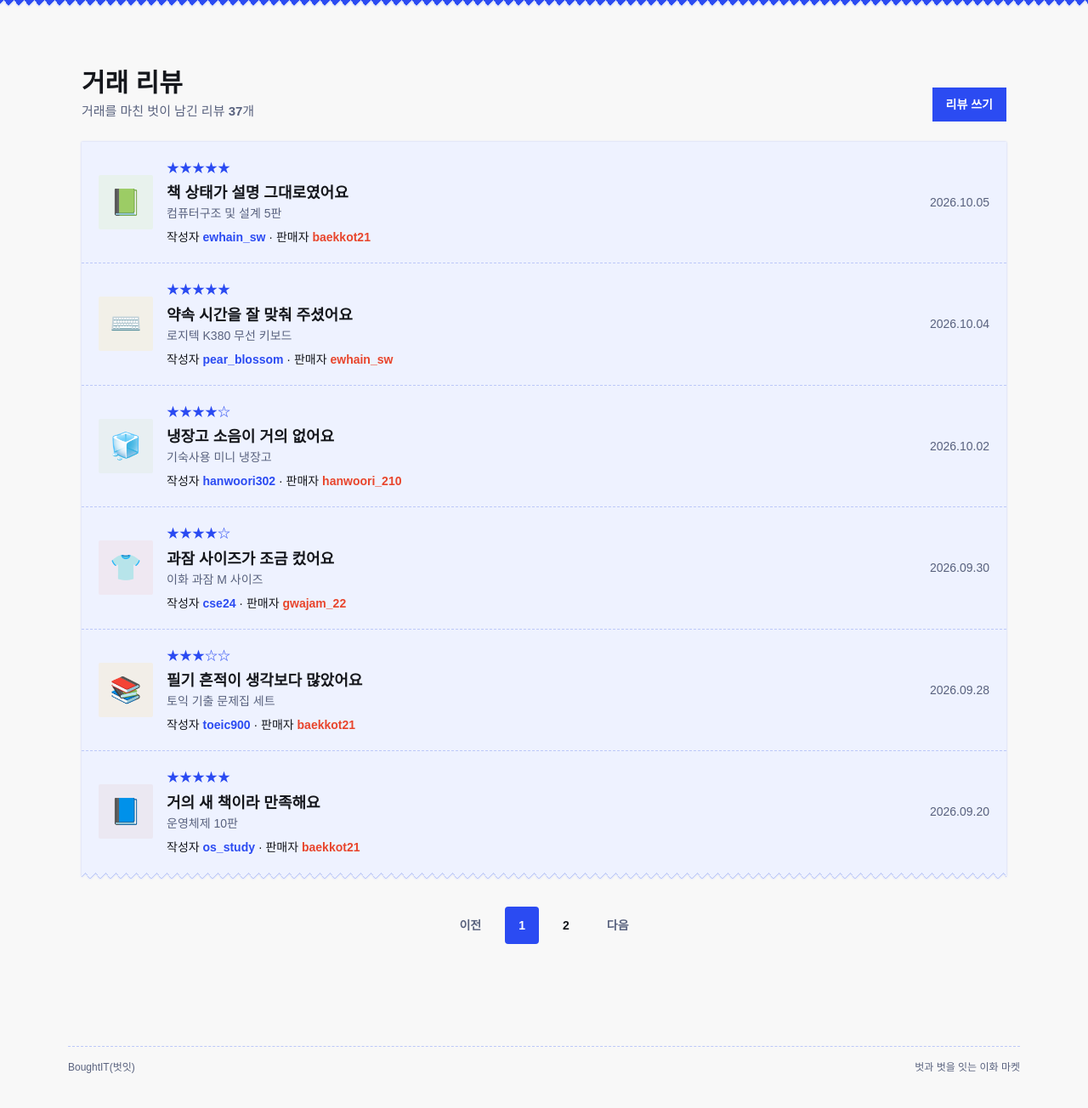
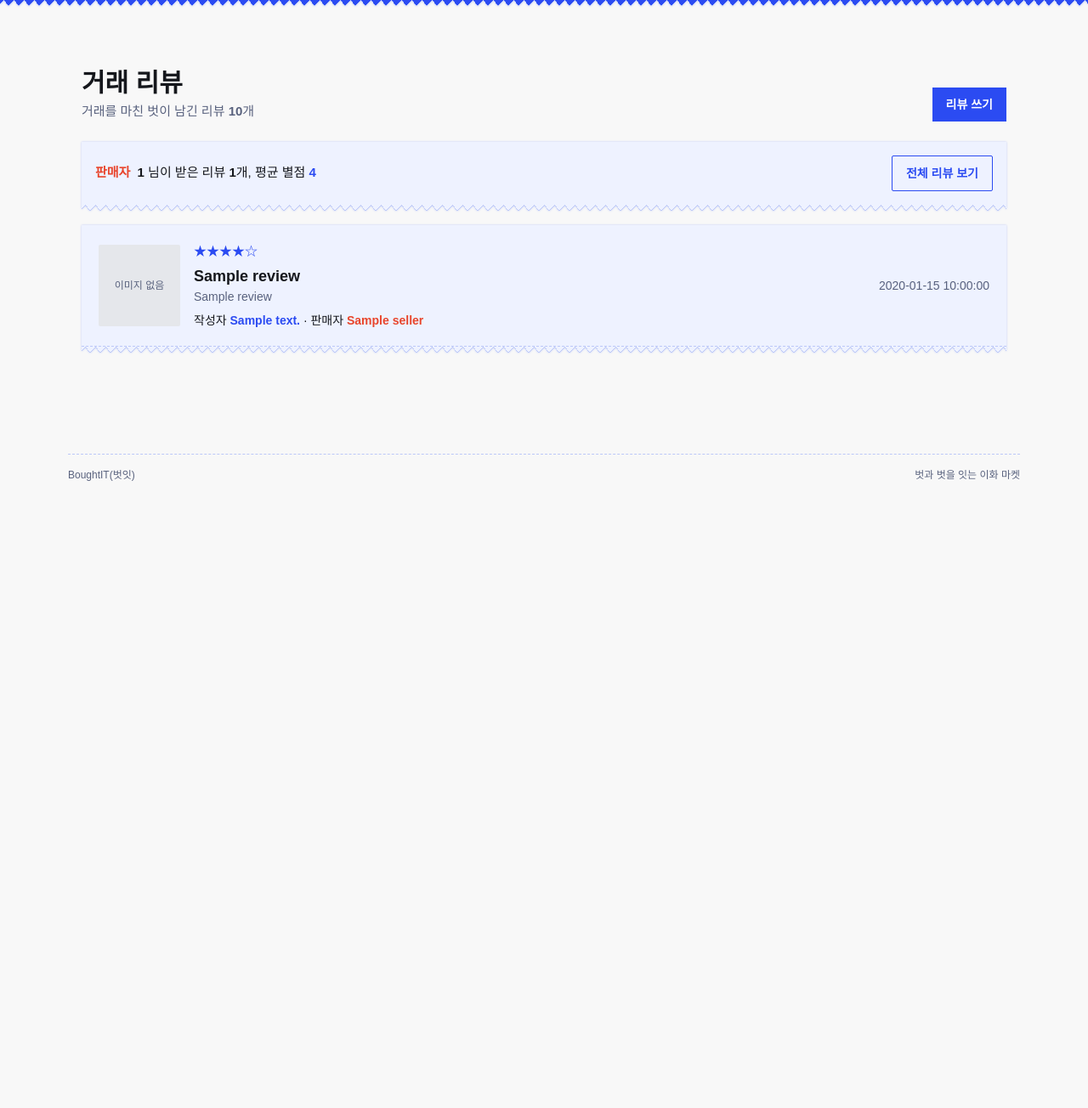
Before and after one commit to gyesswhat/2026_osp_project_Giter, a Flask app: template apps/fe/templates/review/list.html in a window 1280 px wide. Shown: the part 64-1368 px from the top of the page at 85% size. After the commit the page ends 630 px from the top, so only its background shows below. Run offline with Flask 3, Linux system fonts and the light colour scheme; the template is opened without the code that fills it: most values are stand-ins (such as "Sample title", 1, 10 or a date in 2020); parts of the project's set-up code (start-up, migrations or seed data) failed here and were passed over; some libraries are stand-ins or nearby versions; some web fonts are replaced.

Commit message:
feat(fe): 리뷰 목록 및 상세 BE 데이터 연동

```diff
--- a/apps/fe/templates/review/list.html
+++ b/apps/fe/templates/review/list.html
@@ -1,4 +1,3 @@
-
 {% extends "base.html" %}
 {% set active_tab = "review" %}
 
@@ -18,272 +17,111 @@
       <h1 class="text-3xl font-extrabold">거래 리뷰</h1>
       <p class="mt-1 text-[#59627E]">
         거래를 마친 벗이 남긴 리뷰
-        <strong>37</strong>개
+        <strong>{{total}}</strong>개
       </p>
     </div>
 
-    <a href="{{ url_for('review_new') }}"
-       class="bg-[#2B4BF2] px-4 py-2.5 text-sm font-semibold text-white">
+    <a href="{{ url_for('review_new') }}" class="bg-[#2B4BF2] px-4 py-2.5 text-sm font-semibold text-white">
       리뷰 쓰기
     </a>
   </div>
 
-  <!-- 특정 판매자 리뷰 정보 (기본 숨김) -->
-  <div id="sellerBar"
-       class="panel mt-6 flex flex-wrap items-center gap-3 p-3 sm:p-4"
-       hidden>
+  <!-- 특정 판매자 리뷰 정보 -->
+  {% if seller_info %}
+  <div id="sellerBar" class="panel mt-6 flex flex-wrap items-center gap-3 p-3 sm:p-4">
     <p class="min-w-0 flex-1">
       <span class="mr-1 font-semibold text-stamp">판매자</span>
-      <span id="sellerName" class="font-bold"></span>
+      <span id="sellerName" class="font-bold">{{ seller_info.id }}</span>
       님이 받은 리뷰
-      <span id="sellerCount" class="num"></span>개,
+      <span id="sellerCount" class="num">{{ seller_info.count }}</span>개,
       평균 별점
-      <span id="sellerAvg" class="num text-brandink"></span>
+      <span id="sellerAvg" class="num text-brandink">{{ seller_info.avg_rating }}</span>
     </p>
 
-    <button type="button"
-            id="sellerClear"
-            class="btn-outline shrink-0">
+    <a href="{{ url_for('review_list') }}" id="sellerClear" class="btn-outline shrink-0">
       전체 리뷰 보기
-    </button>
+    </a>
   </div>
+  {% endif %}
 
   <!-- 리뷰 목록 -->
   <ul id="reviewList" class="panel mt-6">
-
-    <!-- 리뷰 1 -->
+    {% for review in reviews %}
     <li class="flex flex-wrap items-center gap-4 border-b border-dashed border-line px-5 py-5 sm:flex-nowrap">
 
-      <span class="ph relative review-thumbnail rounded-sm text-3xl"
-            style="--h:150">
-        <span class="center">📗</span>
+      <span class="relative flex h-24 w-24 shrink-0 items-center justify-center rounded-sm bg-gray-200">
+        <span class="whitespace-nowrap text-xs text-muted">이미지 없음</span>
       </span>
 
-      <a href="{{ url_for('review_detail', name='컴퓨터구조 및 설계 5판') }}"
-         class="min-w-0 flex-1">
-        <p class="text-brandink">★★★★★</p>
+      <a href="{{ url_for('review_detail', name=review.product_name) }}" class="min-w-0 flex-1">
+
+        <p class="text-brandink">
+          {{ '★' * (review.rating | int) }}{{ '☆' * (5 - review.rating | int) }}
+        </p>
 
         <h2 class="review-title">
-          책 상태가 설명 그대로였어요
+          {{ review.title }}
         </h2>
 
         <p class="text-sm text-muted">
-          컴퓨터구조 및 설계 5판
+          {{ review.product_name }}
         </p>
 
         <p class="mt-2 text-sm">
           작성자
-          <span class="font-semibold text-brandink">ewhain_sw</span>
+          <span class="font-semibold text-brandink">{{ review.reviewer }}</span>
           · 판매자
-          <span class="font-semibold text-stamp">baekkot21</span>
+          <span class="font-semibold text-stamp">{{ review.seller }}</span>
         </p>
       </a>
 
       <span class="num review-date basis-full text-right sm:basis-auto">
-        2026.10.05
+        {{ review.date }}
       </span>
     </li>
-
-    <!-- 리뷰 2 -->
-    <li class="flex flex-wrap items-center gap-4 border-b border-dashed border-line px-5 py-5 sm:flex-nowrap">
-
-      <span class="ph relative h-16 w-16 shrink-0 rounded-sm text-3xl"
-            style="--h:45">
-        <span class="center">⌨️</span>
-      </span>
-
-      <a href="{{ url_for('review_detail', name='로지텍 K380 무선 키보드') }}"
-         class="min-w-0 flex-1">
-        <p class="text-brandink">★★★★★</p>
-
-        <h2 class="mt-1 text-lg font-bold text-ink">
-          약속 시간을 잘 맞춰 주셨어요
-        </h2>
-
-        <p class="text-sm text-muted">
-          로지텍 K380 무선 키보드
-        </p>
-
-        <p class="mt-2 text-sm">
-          작성자
-          <span class="font-semibold text-brandink">pear_blossom</span>
-          · 판매자
-          <span class="font-semibold text-stamp">ewhain_sw</span>
-        </p>
-      </a>
-
-      <span class="num review-date basis-full text-right sm:basis-auto">
-        2026.10.04
-      </span>
-    </li>
-
-    <!-- 리뷰 3 -->
-    <li class="flex flex-wrap items-center gap-4 border-b border-dashed border-line px-5 py-5 sm:flex-nowrap">
-
-      <span class="ph relative h-16 w-16 shrink-0 rounded-sm text-3xl"
-            style="--h:200">
-        <span class="center">🧊</span>
-      </span>
-
-      <a href="{{ url_for('review_detail', name='기숙사용 미니 냉장고') }}"
-         class="min-w-0 flex-1">
-        <p class="text-brandink">★★★★☆</p>
-
-        <h2 class="mt-1 text-lg font-bold text-ink">
-          냉장고 소음이 거의 없어요
-        </h2>
-
-        <p class="text-sm text-muted">
-          기숙사용 미니 냉장고
-        </p>
-
-        <p class="mt-2 text-sm">
-          작성자
-          <span class="font-semibold text-brandink">hanwoori302</span>
-          · 판매자
-          <span class="font-semibold text-stamp">hanwoori_210</span>
-        </p>
-      </a>
-
-      <span class="num review-date basis-full text-right sm:basis-auto">
-        2026.10.02
-      </span>
-    </li>
-
-    <!-- 리뷰 4 -->
-    <li class="flex flex-wrap items-center gap-4 border-b border-dashed border-line px-5 py-5 sm:flex-nowrap">
-
-      <span class="ph relative h-16 w-16 shrink-0 rounded-sm text-3xl"
-            style="--h:280">
-        <span class="center">👕</span>
-      </span>
-
-      <a href="{{ url_for('review_detail', name='이화 과잠 M 사이즈') }}"
-         class="min-w-0 flex-1">
-        <p class="text-brandink">★★★★☆</p>
-
-        <h2 class="mt-1 text-lg font-bold text-ink">
-          과잠 사이즈가 조금 컸어요
-        </h2>
-
-        <p class="text-sm text-muted">
-          이화 과잠 M 사이즈
-        </p>
-
-        <p class="mt-2 text-sm">
-          작성자
-          <span class="font-semibold text-brandink">cse24</span>
-          · 판매자
-          <span class="font-semibold text-stamp">gwajam_22</span>
-        </p>
-      </a>
-
-      <span class="num review-date basis-full text-right sm:basis-auto">
-        2026.09.30
-      </span>
-    </li>
-
-    <!-- 리뷰 5 -->
-    <li class="flex flex-wrap items-center gap-4 border-b border-dashed border-line px-5 py-5 sm:flex-nowrap">
-
-      <span class="ph relative h-16 w-16 shrink-0 rounded-sm text-3xl"
-            style="--h:35">
-        <span class="center">📚</span>
-      </span>
-
-      <a href="{{ url_for('review_detail', name='토익 기출 문제집 세트') }}"
-         class="min-w-0 flex-1">
-        <p class="text-brandink">★★★☆☆</p>
-
-        <h2 class="mt-1 text-lg font-bold text-ink">
-          필기 흔적이 생각보다 많았어요
-        </h2>
-
-        <p class="text-sm text-muted">
-          토익 기출 문제집 세트
-        </p>
-
-        <p class="mt-2 text-sm">
-          작성자
-          <span class="font-semibold text-brandink">toeic900</span>
-          · 판매자
-          <span class="font-semibold text-stamp">baekkot21</span>
-        </p>
-      </a>
-
-      <span class="num review-date basis-full text-right sm:basis-auto">
-        2026.09.28
-      </span>
-    </li>
-
-    <!-- 리뷰 6 -->
-    <li class="flex flex-wrap items-center gap-4 px-5 py-5 sm:flex-nowrap">
-
-      <span class="ph relative h-16 w-16 shrink-0 rounded-sm text-3xl"
-            style="--h:260">
-        <span class="center">📘</span>
-      </span>
-
-      <a href="{{ url_for('review_detail', name='운영체제 10판') }}"
-         class="min-w-0 flex-1">
-        <p class="text-brandink">★★★★★</p>
-
-        <h2 class="mt-1 text-lg font-bold text-ink">
-          거의 새 책이라 만족해요
-        </h2>
-
-        <p class="text-sm text-muted">
-          운영체제 10판
-        </p>
-
-        <p class="mt-2 text-sm">
-          작성자
-          <span class="font-semibold text-brandink">os_study</span>
-          · 판매자
-          <span class="font-semibold text-stamp">baekkot21</span>
-        </p>
-      </a>
-
-      <span class="num review-date basis-full text-right sm:basis-auto">
-        2026.09.20
-      </span>
-    </li>
-
+    {% endfor %}
   </ul>
 
-  <!-- 판매자 리뷰가 없을 때 표시 (기본 숨김) -->
-  <p id="reviewEmpty"
-     class="panel mt-6 p-8 text-center text-muted"
-     hidden>
+  <!-- 리뷰가 없을 때 표시 -->
+  {% if not reviews %}
+  <p id="reviewEmpty" class="panel mt-6 p-8 text-center text-muted">
+    {% if seller %}
     이 판매자가 받은 리뷰가 아직 없어요.
+    {% else %}
+    아직 등록된 리뷰가 없어요.
+    {% endif %}
   </p>
+  {% endif %}
+
+
 
   <!-- 페이지네이션 -->
-  <nav class="mt-10 flex items-center justify-center gap-3 text-sm"
-       aria-label="페이지">
+  {% if total_pages > 1 %}
+  <nav class="mt-10 flex items-center justify-center gap-3 text-sm" aria-label="페이지">
 
-    <button type="button"
-            class="px-4 py-2 font-semibold text-muted">
+    {% if page > 1 %}
+    <a href="{{ url_for('review_list', page=page-1, seller=seller) }}" class="px-4 py-2 font-semibold">
       이전
-    </button>
+    </a>
+    {% endif %}
 
-    <button type="button"
-            class="rounded bg-brand px-4 py-3 font-bold text-white"
-            aria-current="page">
-      1
-    </button>
+    {% for p in range(1, total_pages + 1) %}
+    <a href="{{ url_for('review_list', page=p, seller=seller) }}"
+      class="{% if p == page %}rounded bg-brand px-4 py-3 font-bold text-white{% else %}px-4 py-2 font-bold{% endif %}"
+      {% if p==page %}aria-current="page" {% endif %}>
+      {{ p }}
+    </a>
+    {% endfor %}
 
-    <button type="button"
-            class="px-4 py-2 font-bold">
-      2
-    </button>
-
-    <button type="button"
-            class="px-4 py-2 font-semibold text-muted">
+    {% if page < total_pages %} <a href="{{ url_for('review_list', page=page+1, seller=seller) }}"
+      class="px-4 py-2 font-semibold">
       다음
-    </button>
+      </a>
+      {% endif %}
 
   </nav>
+  {% endif %}
+
 
 </div>
 
```
Also changed, not shown: apps/fe/ROUTES.md (+18 -3 lines), apps/fe/preview.py (+84 -0 lines), apps/fe/templates/review/detail.html (+18 -28 lines).
